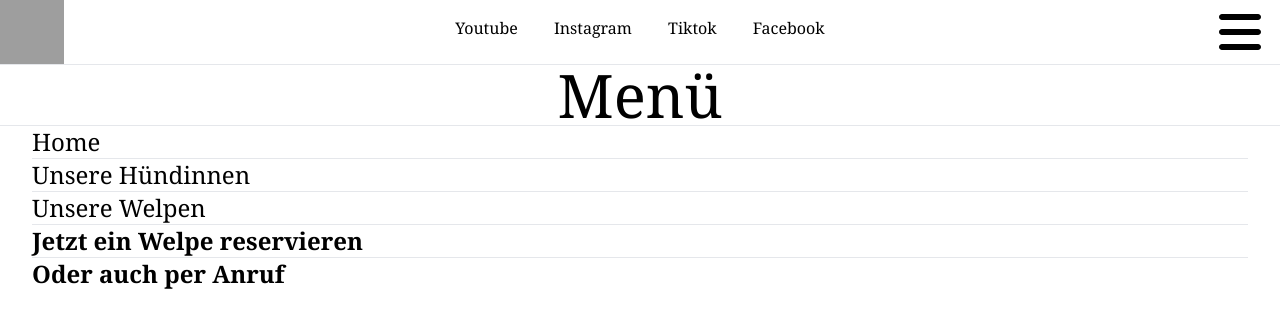
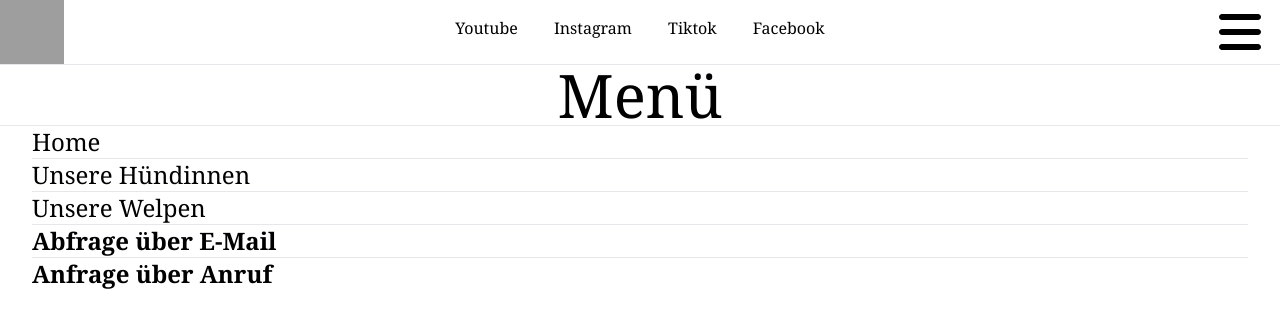
Before and after one commit to Efendo/kennel-kaiserin, a plain HTML site: page menu.html in a window 1280 px wide. Drawn offline with nearby package versions, Linux system fonts and the light colour scheme; grey boxes are pictures that could not be loaded.

Commit message:
Changed text

```diff
--- a/menu.html
+++ b/menu.html
@@ -71,11 +71,11 @@
       <a
         class="text-2xl mt-16 mx-auto font-bold"
         href="mailto:dejanjovanovic513@gmail.com"
-        >Jetzt ein Welpe reservieren</a
+        >Abfrage über E-Mail</a
       >
       <hr />
       <a class="text-2xl mt-16 mx-auto font-bold" href="tel:+4917672908129"
-        >Oder auch per Anruf</a
+        >Anfrage über Anruf</a
       >
     </div>
   </body>
```
